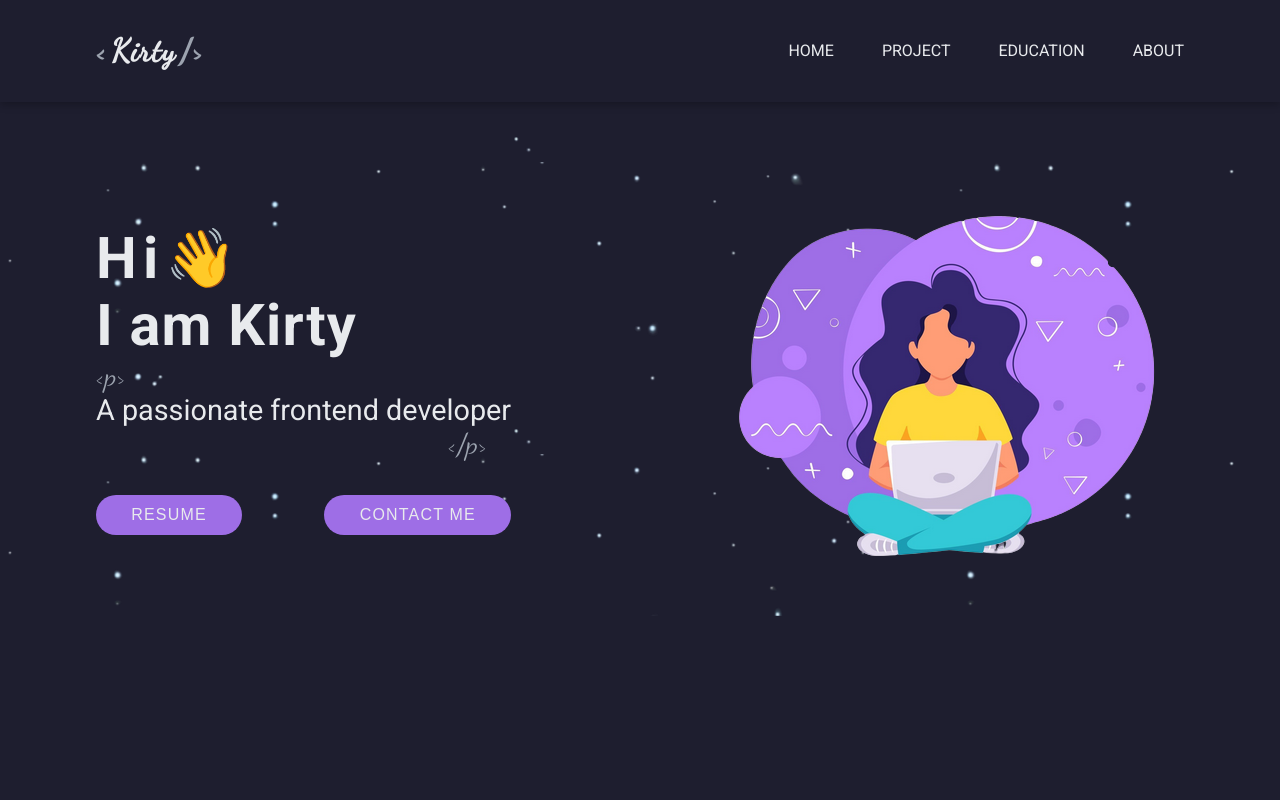
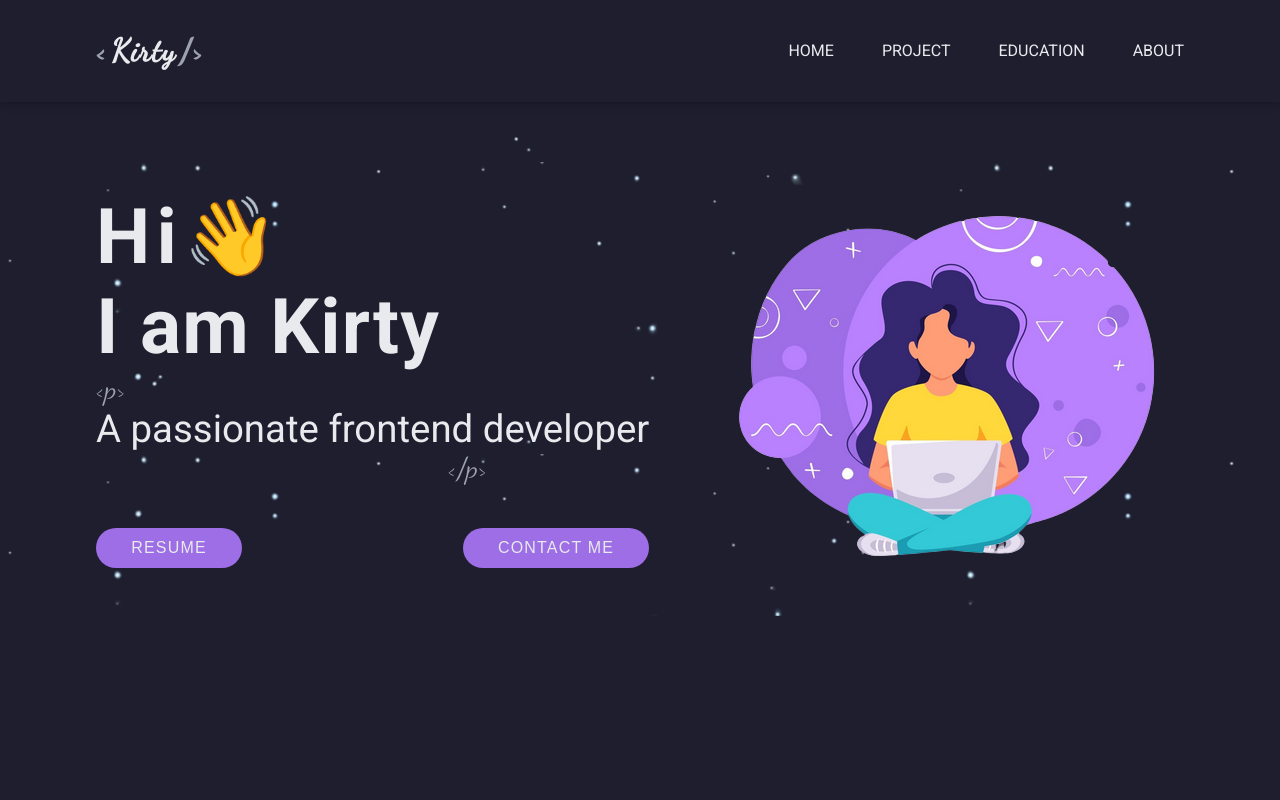
Before and after one commit to kirtymeena/portfolio, a React (Create React App) app: page / in a window 1280 px wide. Shown: the top 800 px of the page. Built offline with nearby package versions, Linux system fonts and the light colour scheme.

Commit message:
increased font size

```diff
--- a/public/index.html
+++ b/public/index.html
@@ -31,7 +31,7 @@
       href="https://fonts.googleapis.com/css2?family=Barlow+Semi+Condensed:ital,wght@0,500;1,600&family=Big+Shoulders+Display:wght@700&family=Inter&family=Josefin+Sans:wght@400;700&family=Lexend+Deca&family=Nunito+Sans:wght@300;600;800;900&family=Overpass:wght@400;700&family=Poppins:wght@500;600&family=Raleway:wght@300;400;500;700;800&family=Roboto:wght@300;400;500;700&family=Rubik:wght@300;400;500&family=Tinos:wght@400;700&display=swap"
       rel="stylesheet"
     />
-    <title>React App</title>
+    <title>Kirty's Portfolio website</title>
   </head>
   <body>
     <noscript>You need to enable JavaScript to run this app.</noscript>
--- a/src/sass/pages/_home.scss
+++ b/src/sass/pages/_home.scss
@@ -16,6 +16,9 @@
 
 .home__content {
   font-size: $font-size3;
+  @include md{
+    font-size: $font-size5;
+  }
   @include displayFlex($direction: column, $gap: 2rem);
 
   color: $text-color;
```
Also changed, not shown: src/assets/images/twinkle-stars.gif (deleted).
